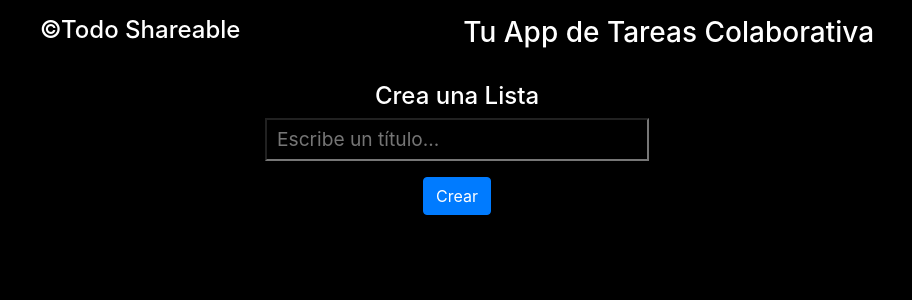
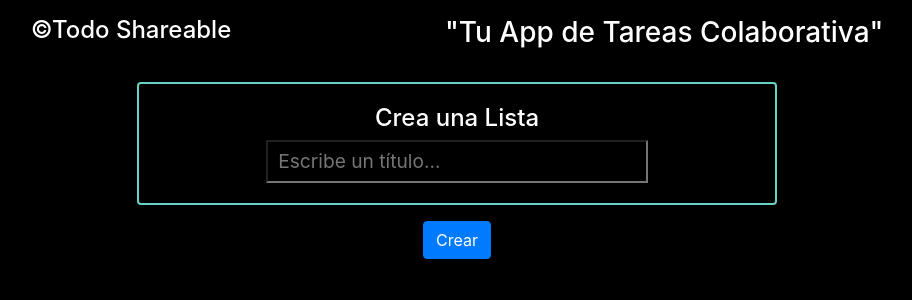
Before and after one commit to Onpointiscake/shareable-todo, a React (Create React App) app in the folder front/: page / in a window 1280 px wide. Shown: the top 300 px of the page, without its empty margins (183-1095 px from the left). Built offline with nearby package versions, Linux system fonts and the light colour scheme.

Commit message:
beta version finished

```diff
--- a/front/src/App.css
+++ b/front/src/App.css
@@ -6,6 +6,11 @@
 .main-nav{
   display: flex;
   justify-content: space-evenly;
+}
+.form-group{
+  border: 2px solid #69D1C5;
+  padding: 20px 0px;
+  border-radius: 4px;
 }
 @media only screen and (max-width: 700px){
   .form-list{
--- a/front/src/Components/CreateList/CreateList.js
+++ b/front/src/Components/CreateList/CreateList.js
@@ -84,16 +84,6 @@ export default class CreateList extends Component {
       })
     });
   }
-
-  shareList = () => {
-
-    if (navigator.share) {
-      console.log('this stuff works!')
-    } else {
-      console.log('navigation doesnt work')
-    }
-  }
-
   render() {
     if (!this.state.listaIsCreated) {
       return (
@@ -101,7 +91,7 @@ export default class CreateList extends Component {
           <div>
             <div className="main-nav">
               <h4>&#169;Todo Shareable</h4>
-              <h3>Tu App de Tareas Colaborativa</h3>
+              <h3>"Tu App de Tareas Colaborativa"</h3>
             </div>
           </div>
 
@@ -126,7 +116,7 @@ export default class CreateList extends Component {
           <div>
             <div className="main-nav">
               <h4>&#169; Todo Shareable</h4>
-              <h3>Tu App de Tareas Colaborativa</h3>
+              <h3>"Tu App de Tareas Colaborativa"</h3>
             </div>
           </div>
 
@@ -149,15 +139,13 @@ export default class CreateList extends Component {
                 )}
               </div></div>
 
-            <div className="double-links-wrap">
+              <div className="double-links-wrap">
               <div className="get-link-wrapper">
                 <h5>¿Quieres que otras personas puedan colaborar en esta lista?</h5>
-                <h6 className="info-share">Entonces comparte el siguiente enlace </h6>
-                <input className="input-share-list" defaultValue={"https://arcane-everglades-30591.herokuapp.com/lista/" + this.state.id_lista}></input>
-                <button className="button-copy-link btn btn-link" href={"https://arcane-everglades-30591.herokuapp.com/lista/" + this.state.id_lista}>Copiar Link</button>
+                 <button type="button" class="btn btn-info" onClick={() => navigator.clipboard.writeText(this.state.id_lista)}>Copiar Enlace</button>
               </div>
               <div className="go-to-list-wrapper">
-                <p>...O accede directamente a tu nueva lista</p>
+                <p>O hazlo más tarde y partir de ahora consulta tu lista aquí</p>
                 <Link to={newTo}> <button className="btn btn-info btn-golist">Ir A La Lista</button> </Link>
               </div>
             </div>
```
